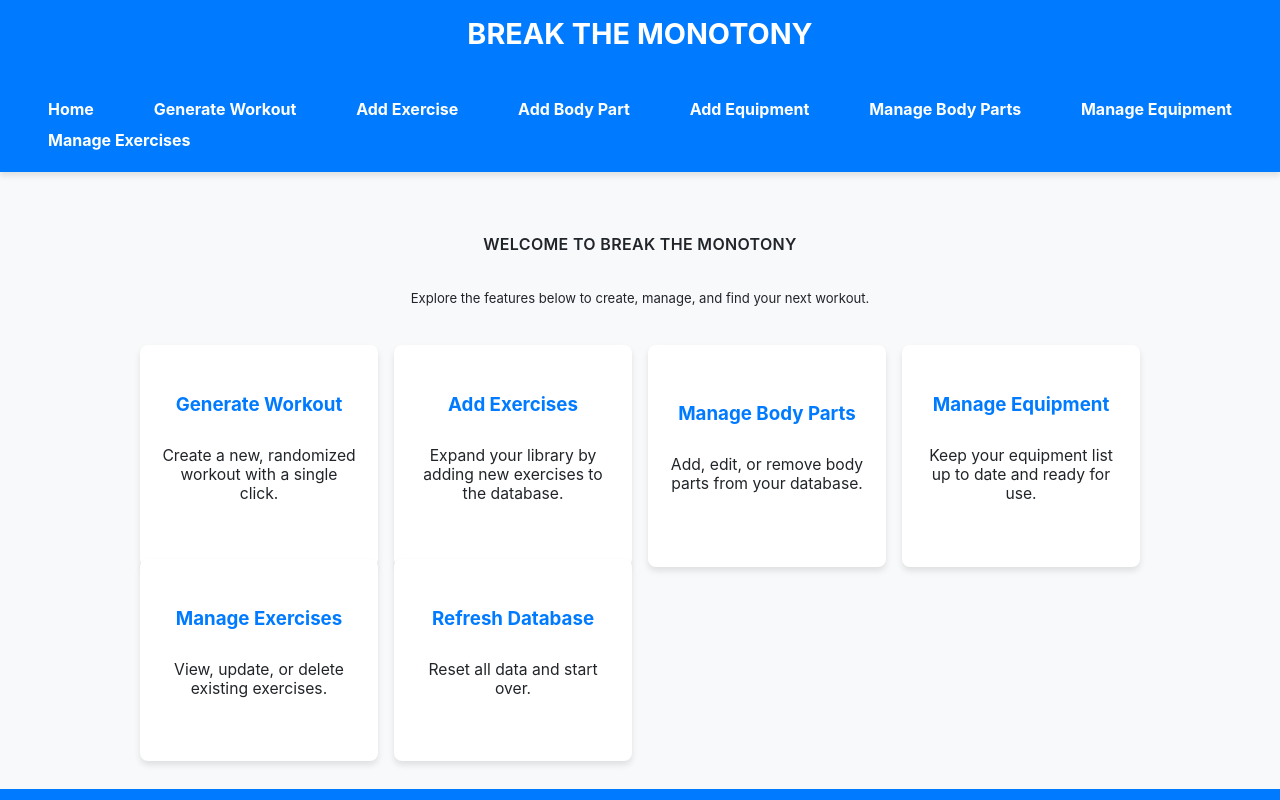
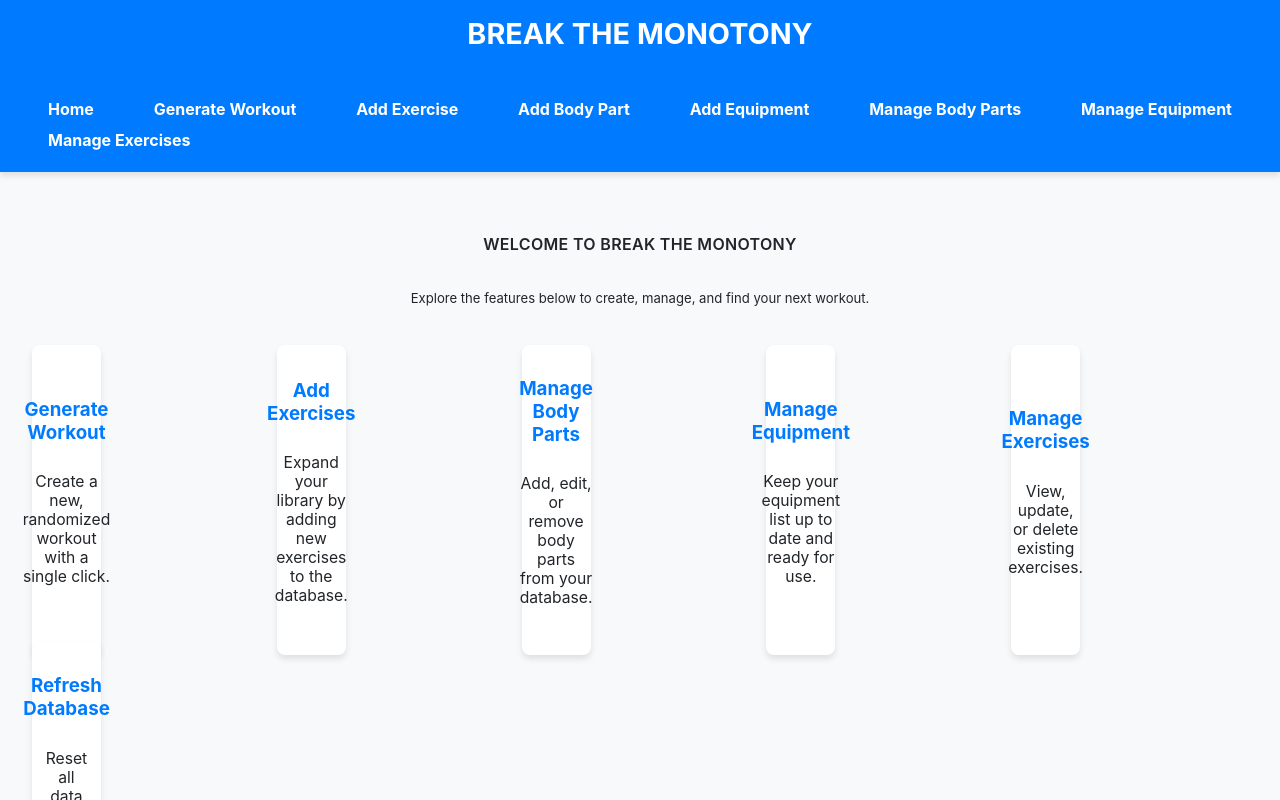
Before and after one commit to cspower5/btm_workout, a React (Vite) app in the folder client/: page /#/ in a window 1280 px wide. Shown: the top 800 px of the page. Built offline with nearby package versions, Linux system fonts and the light colour scheme.

Commit message:
ui: reduce tile spacing for large landscape screens

```diff
--- a/client/src/assets/css/Home.css
+++ b/client/src/assets/css/Home.css
@@ -160,6 +160,29 @@
   .feature-card-link { display: block; width: 100%; }
 }
 
+/* Reduce tile spacing on large screens and landscape mode so tiles sit closer together */
+@media (min-width: 900px) and (orientation: landscape) {
+  .features-grid {
+    /* tighten gaps for wide / landscape layouts */
+    row-gap: 1rem !important;
+    column-gap: 0.5rem !important;
+    max-width: 1400px;
+  }
+
+  .feature-card {
+    /* slightly reduce padding and bottom margin so cards appear closer */
+    padding: 0.9rem !important;
+    margin-bottom: 0.4rem !important;
+    gap: 0.3rem !important;
+  }
+
+  .feature-card-link {
+    /* nudge the calc sizing so 3 items sit neatly with reduced gaps */
+    flex: 0 0 calc(33.333% - 10px) !important;
+    max-width: calc(33.333% - 10px) !important;
+  }
+}
+
 /* Smaller welcome heading on small screens */
 @media (max-width: 600px) {
   .home-container > h2 { font-size: 0.9rem !important; margin: 0.6rem 0 0.12rem 0 !important; }
```
